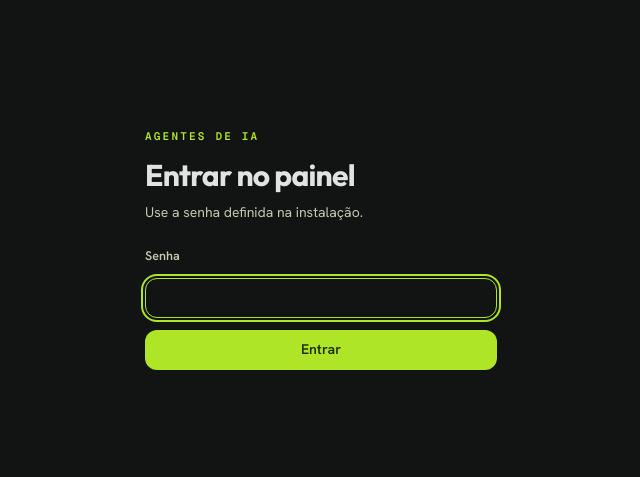
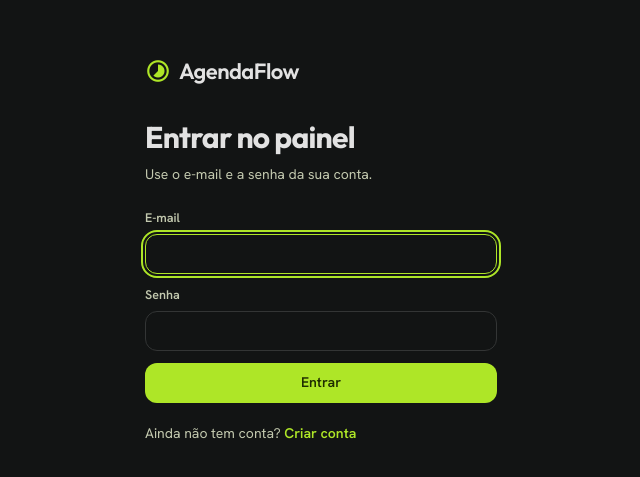
Before and after one commit to Jp0608/agentes-ia, a Next.js app: page /entrar in a window 1280 px wide. Shown: the part 151-628 px from the top of the page, without its empty margins (319-959 px from the left). Built offline with nearby package versions, Linux system fonts and the light colour scheme; no server answers; what async_hooks would draw is missing.

Commit message:
AgendaFlow: entrar

```diff
--- a/src/app/entrar/LoginForm.tsx
+++ b/src/app/entrar/LoginForm.tsx
@@ -7,8 +7,14 @@ export function LoginForm() {
   const [state, run, pending] = useActionState(login, null);
   return (
     <form action={run} className="mt-6 space-y-3">
-      <label htmlFor="senha" className="label">Senha</label>
-      <input id="senha" name="senha" type="password" required autoFocus className="field" autoComplete="current-password" />
+      <div>
+        <label htmlFor="email" className="label">E-mail</label>
+        <input id="email" name="email" type="email" required autoFocus className="field" autoComplete="email" inputMode="email" />
+      </div>
+      <div>
+        <label htmlFor="senha" className="label">Senha</label>
+        <input id="senha" name="senha" type="password" required className="field" autoComplete="current-password" />
+      </div>
       {state?.error && <p role="alert" className="text-[13px] text-alert">{state.error}</p>}
       <button className="btn-main w-full" disabled={pending}>{pending ? "Entrando…" : "Entrar"}</button>
     </form>
--- a/src/app/entrar/page.tsx
+++ b/src/app/entrar/page.tsx
@@ -1,18 +1,24 @@
+import Link from "next/link";
+import { Brand } from "@/components/Brand";
 import { redirect } from "next/navigation";
 import { isLoggedIn } from "@/lib/auth";
 import { LoginForm } from "./LoginForm";
 
 export const metadata = { title: "Entrar" };
+export const dynamic = "force-dynamic";
 
 export default async function Page() {
   if (await isLoggedIn()) redirect("/painel");
   return (
     <main className="mx-auto grid min-h-dvh max-w-sm place-items-center px-4">
       <div className="w-full">
-        <p className="eyebrow">Agentes de IA</p>
-        <h1 className="mt-2 text-[30px] font-bold tracking-tight">Entrar no painel</h1>
-        <p className="mt-1 text-[14px] text-soft">Use a senha definida na instalação.</p>
+        <Brand size={22} />
+        <h1 className="mt-6 text-[30px] font-bold tracking-tight">Entrar no painel</h1>
+        <p className="mt-1 text-[14px] text-soft">Use o e-mail e a senha da sua conta.</p>
         <LoginForm />
+        <p className="mt-5 text-[14px] text-soft">
+          Ainda não tem conta? <Link href="/cadastro" className="font-semibold text-signal hover:underline">Criar conta</Link>
+        </p>
       </div>
     </main>
   );
```
